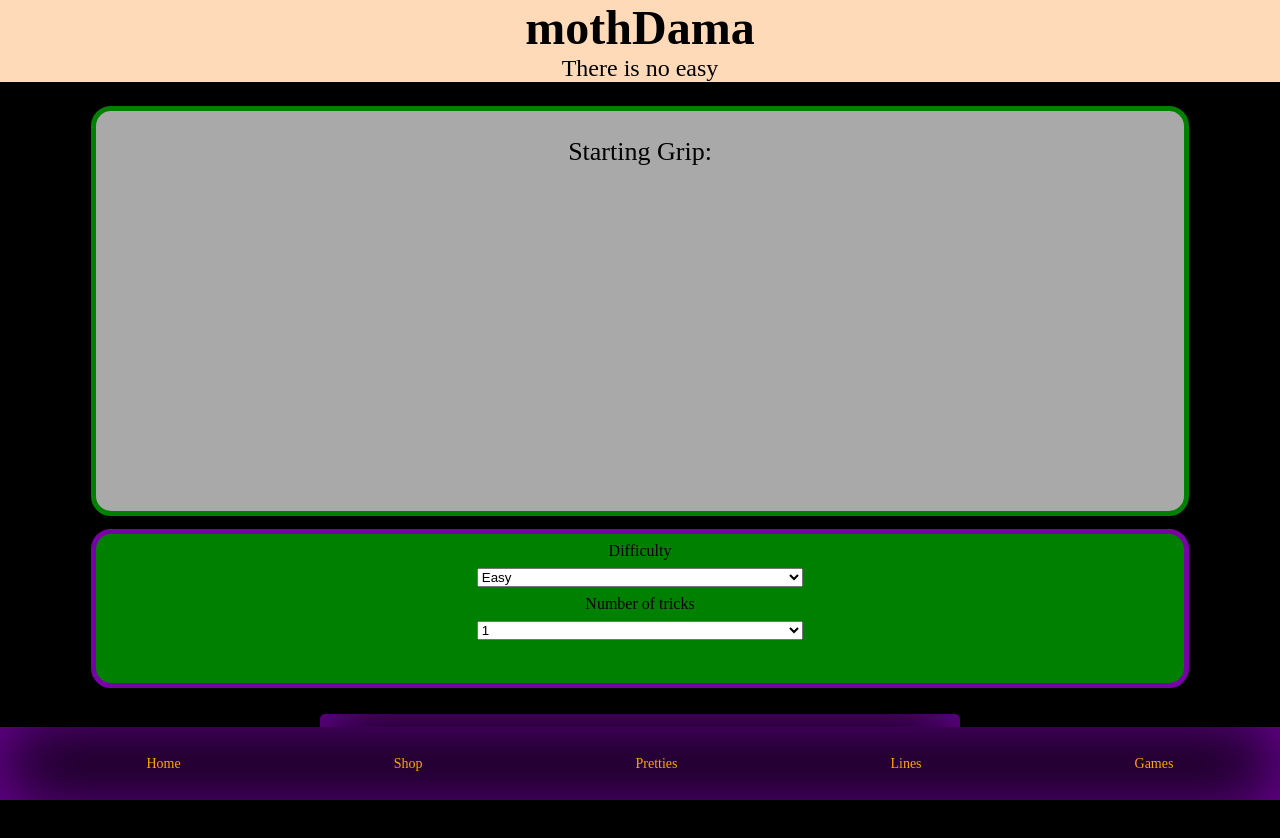
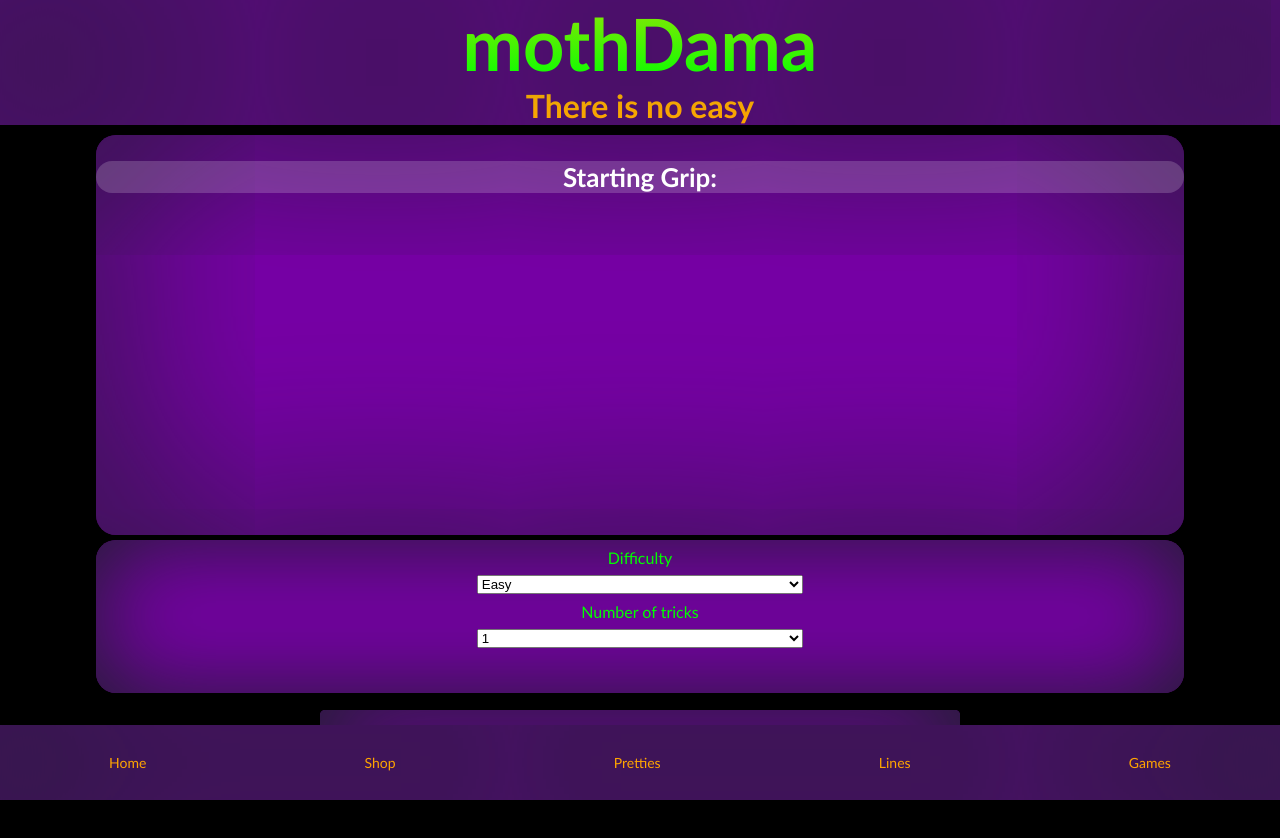
Before and after one commit to jgharris314/mothDama, a React (Create React App) app in the folder front-end/: page /lines in a window 1280 px wide. Shown: the top 838 px of the page. After the commit the page ends 800 px from the top, so only its background shows below. Built offline with nearby package versions, Linux system fonts and the light colour scheme; no server answers.

Commit message:
styled line generator and landing page

```diff
--- a/front-end/public/index.css
+++ b/front-end/public/index.css
@@ -1,6 +1,8 @@
 html {
 	margin-top: 0px;
 	padding: 0;
+	font-family: "Trebuchet MS", "Lucida Sans Unicode", "Lucida Grande",
+		"Lucida Sans", Arial, sans-serif;
 }
 
 body {
--- a/front-end/src/components/GameManagement/components/OpenGame/components/PlayOpenGame/PlayOpenGame.js
+++ b/front-end/src/components/GameManagement/components/OpenGame/components/PlayOpenGame/PlayOpenGame.js
@@ -49,23 +49,37 @@ const PlayOpenGame = ({ trickList }) => {
 	};
 	return (
 		<StyledPlayOpenGame>
-			<div>
-				<div>
-					<h4>Tricks Remaining</h4>
-					{
-						<ul>
-							{" "}
-							{gameTrickList.map((t) => (
-								<li>{t}</li>
-							))}
-						</ul>
-					}
+			<h3>{trickList.name}</h3>
+			<div className="open-game-scores">
+				<div className="open-game-scores-player">
+					Player One: {playerOneScore}
 				</div>
-				<div>
-					<h4>Lace it!</h4>
-					{<h5>{currentTrick}</h5>}
+				<div className="open-game-scores-player">
+					Player Two: {playerTwoScore}
 				</div>
-				<div>
+			</div>
+			<div className="open-game-remaining">
+				<div className="open-game-remaining-col">
+					Tricks until Reshuffle
+				</div>
+
+				<div className="open-game-remaining-col">
+					{gameTrickList.length}
+				</div>
+			</div>
+			<div className="open-game-current">
+				<div className="open-game-current-col">Lace it!</div>
+				<div className="open-game-current-col">{currentTrick}</div>
+			</div>
+
+			<div className="open-game-controls">
+				<button onClick={nextTrick}>
+					{gameTrickList.length ? "Go" : "Re-shuffle"}
+				</button>
+				<button onClick={increasePlayerOneScore}>P1</button>
+				<button onClick={increasePlayerTwoScore}>P2</button>
+			</div>
+			{/* <div>
 					<h4>Been there done that!</h4>
 					{
 						<ul>
@@ -75,15 +89,7 @@ const PlayOpenGame = ({ trickList }) => {
 							))}
 						</ul>
 					}
-				</div>
-				<div>
-					<h6>Player One: {playerOneScore}</h6>
-					<h6>Player Two: {playerTwoScore}</h6>
-					<button onClick={nextTrick}>Go!</button>
-					<button onClick={increasePlayerOneScore}>P1</button>
-					<button onClick={increasePlayerTwoScore}>P2</button>
-				</div>
-			</div>
+				</div> */}
 		</StyledPlayOpenGame>
 	);
 };
--- a/front-end/src/components/GameManagement/components/OpenGame/components/PlayOpenGame/play-open-game.styles.js
+++ b/front-end/src/components/GameManagement/components/OpenGame/components/PlayOpenGame/play-open-game.styles.js
@@ -2,4 +2,59 @@ import styled from "styled-components";
 
 export const StyledPlayOpenGame = styled.div`
 	background-color: yellowgreen;
+	display: flex;
+	flex-direction: column;
+	height: 90vh;
+	/* justify-content: center; */
+
+	.open-game {
+		&-scores {
+			display: flex;
+			flex-direction: row;
+			/* width: 100%; */
+			justify-content: center;
+
+			&-player {
+				display: flex;
+				flex-direction: column;
+				margin: 0 auto;
+				/* justify-content: space-around; */
+				text-align: left;
+			}
+		}
+
+		&-remaining {
+			display: flex;
+			flex-direction: row;
+			justify-content: center;
+			&-col {
+				display: flex;
+				flex-direction: column;
+				margin: 0 auto;
+				text-align: left;
+			}
+		}
+
+		&-current {
+			display: flex;
+			flex-direction: row;
+
+			&-col {
+				display: flex;
+				flex-direction: column;
+				margin: 0 auto;
+				text-align: left;
+			}
+		}
+
+		&-controls {
+			display: flex;
+			flex-direction: row;
+			margin: 0 auto;
+
+			button {
+				width: 100px;
+			}
+		}
+	}
 `;
--- a/front-end/src/components/LandingPage/landing-pages.styles.js
+++ b/front-end/src/components/LandingPage/landing-pages.styles.js
@@ -9,7 +9,7 @@ export const StyledLandingPage = styled.div`
 	display: flex;
 	flex-direction: column;
 	background-color: ${outerBackgroundColor};
-	box-shadow: 0px 0px 200px inset silver;
+	box-shadow: 0px 0px 200px inset #887777;
 	height: 100vh;
 	.landing-page-header {
 		width: 100%;
@@ -17,19 +17,26 @@ export const StyledLandingPage = styled.div`
 		background-color: black;
 		color: white;
 		top: 0;
-		background-color: ${innerBackgroundColor};
-		box-shadow: 0px 0px 150px inset ${purp};
+		background-color: ${purp};
+		box-shadow: 0px 0px 300px inset ${outerBackgroundColor};
 
 		h1 {
+			margin-bottom: 0;
 			font-size: 72px;
-			margin-bottom: 0;
-			color: lime;
+			background: -webkit-linear-gradient(#93e506, lime);
+			-webkit-background-clip: text;
+			-webkit-text-fill-color: transparent;
+
+			margin-top: 10px;
+			/* background: ; */
 		}
 
 		h2 {
 			font-size: 32px;
 			margin-top: 0;
-			color: orange;
+			background: -webkit-linear-gradient(#e5a506, orange);
+			-webkit-background-clip: text;
+			-webkit-text-fill-color: transparent;
 		}
 	}
 	.video-player {
--- a/front-end/src/components/NavBar/nav-bar.styles.js
+++ b/front-end/src/components/NavBar/nav-bar.styles.js
@@ -1,10 +1,10 @@
 import styled from "styled-components";
-import { innerBackgroundColor, purp } from "../../App.variables";
+import { outerBackgroundColor, purp } from "../../App.variables";
 export const StyledNavBar = styled.div`
 	bottom: 0;
 	width: 100%;
-	background-color: ${innerBackgroundColor};
-	box-shadow: 0px 0px 75px inset ${purp};
+	background-color: ${purp};
+	box-shadow: 0px 0px 200px inset ${outerBackgroundColor};
 	position: fixed;
 
 	.nav-bar-ul {
@@ -13,6 +13,7 @@ export const StyledNavBar = styled.div`
 		flex-direction: row;
 		min-height: 30px;
 		justify-content: space-around;
+		padding-left: 0px;
 
 		&-item {
 			font-size: 14px;
--- a/front-end/src/components/TrickListGeneration/TrickListGeneration.js
+++ b/front-end/src/components/TrickListGeneration/TrickListGeneration.js
@@ -1,7 +1,6 @@
 import React, { useEffect, useState } from "react";
 import { StyledTrickListGeneration } from "./trick-list-generation.styles";
 import { listAllTricks } from "../../utilities/api";
-import { ReactComponent as RightArrow } from "../../svg/right-arrow-svgrepo-com.svg";
 const TrickListGeneration = () => {
 	const defaultObjectState = [
 		{
@@ -124,7 +123,7 @@ const TrickListGeneration = () => {
 		<StyledTrickListGeneration>
 			<div className="line-header">
 				<h1>mothDama</h1>
-				<p className="line-header-p">There is no easy</p>
+				<h2 className="line-header-p">There is no easy</h2>
 			</div>
 			<div className="line-display">
 				<p>Starting Grip: {startingGrip}</p>
--- a/front-end/src/components/TrickListGeneration/trick-list-generation.styles.js
+++ b/front-end/src/components/TrickListGeneration/trick-list-generation.styles.js
@@ -1,9 +1,13 @@
 import styled from "styled-components";
-import { innerBackgroundColor, purp } from "../../App.variables";
+import {
+	innerBackgroundColor,
+	purp,
+	outerBackgroundColor,
+} from "../../App.variables";
 export const StyledTrickListGeneration = styled.div`
 	background-color: black;
 	margin: 0;
-	min-height: 100vh;
+	height: 95vh;
 	overflow: hidden;
 
 	button {
@@ -12,22 +16,25 @@ export const StyledTrickListGeneration = styled.div`
 		margin: 1% auto 100px auto;
 		font-size: 16px;
 		color: lime;
-		background-color: ${innerBackgroundColor};
+
 		border: none;
 		border-radius: 5px;
-		box-shadow: 0px 0px 70px ${purp} inset;
+		background-color: ${purp};
+		box-shadow: 0px 0px 100px inset ${outerBackgroundColor};
 	}
 	.options {
 		display: flex;
 		flex-direction: row;
-		margin-bottom: 1%;
+		margin-bottom: 5px;
 		&-settings {
-			background-color: green;
+			background-color: ${purp};
+			box-shadow: 0px 0px 100px inset ${outerBackgroundColor};
 			display: flex;
 			flex-direction: column;
 			width: 85%;
 			border-radius: 20px;
-			border: 5px solid ${purp};
+			/* border: 5px solid ${purp}; */
+			color: lime;
 			margin: 0 auto;
 			padding-bottom: 2%;
 
@@ -43,7 +50,8 @@ export const StyledTrickListGeneration = styled.div`
 	}
 
 	.line-display {
-		background-color: darkgray;
+		background-color: ${purp};
+		box-shadow: 0px 0px 200px inset ${outerBackgroundColor};
 		min-height: 400px;
 		max-height: 400px;
 		overflow-y: scroll;
@@ -55,27 +63,46 @@ export const StyledTrickListGeneration = styled.div`
 
 		p {
 			font-size: 26px;
+			font-weight: bold;
+			color: white;
+			background-color: rgba(255, 255, 255, 0.18);
+			border-radius: 25px;
 		}
 
 		width: 85%;
-		margin: 1% auto;
+		margin: 0 auto 5px auto;
 		border-radius: 20px;
-		border: 5px solid green;
+		/* border: 5px solid green; */
+		margin-top: 0px;
 	}
 
 	.line-header {
 		width: 100%;
-		background-color: peachpuff;
-		margin: 0 auto 20px auto;
-		font-size: 24px;
-
+		justify-content: center;
+		color: white;
+		top: 0;
+		background-color: ${purp};
+		box-shadow: 0px 0px 300px inset ${outerBackgroundColor};
+		margin-bottom: 10px;
 		h1 {
-			margin: 0 auto;
+			margin-bottom: 0px;
+			font-size: 72px;
+			background: -webkit-linear-gradient(#93e506, lime);
+			-webkit-background-clip: text;
+			-webkit-text-fill-color: transparent;
+			padding-bottom: 0;
+			/* margin-top: 10px; */
+			/* background: ; */
+			margin-top: 0px;
 		}
 
-		&-p {
+		h2 {
+			font-size: 32px;
+			margin: 0px;
 			padding-top: 0;
-			margin-top: 0;
+			background: -webkit-linear-gradient(#e5a506, orange);
+			-webkit-background-clip: text;
+			-webkit-text-fill-color: transparent;
 		}
 	}
 `;
```
Also changed, not shown: front-end/src/fonts/CurlyFleurCaps.ttf (added).
